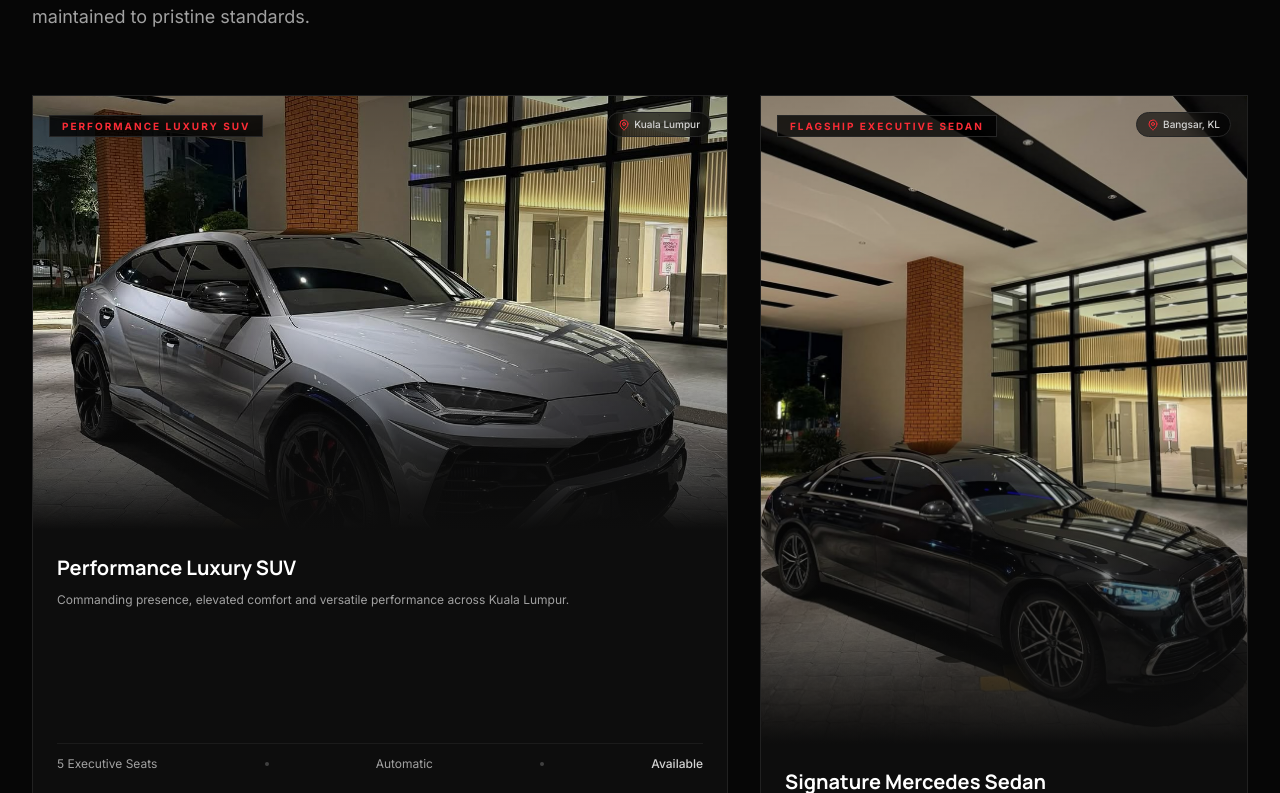
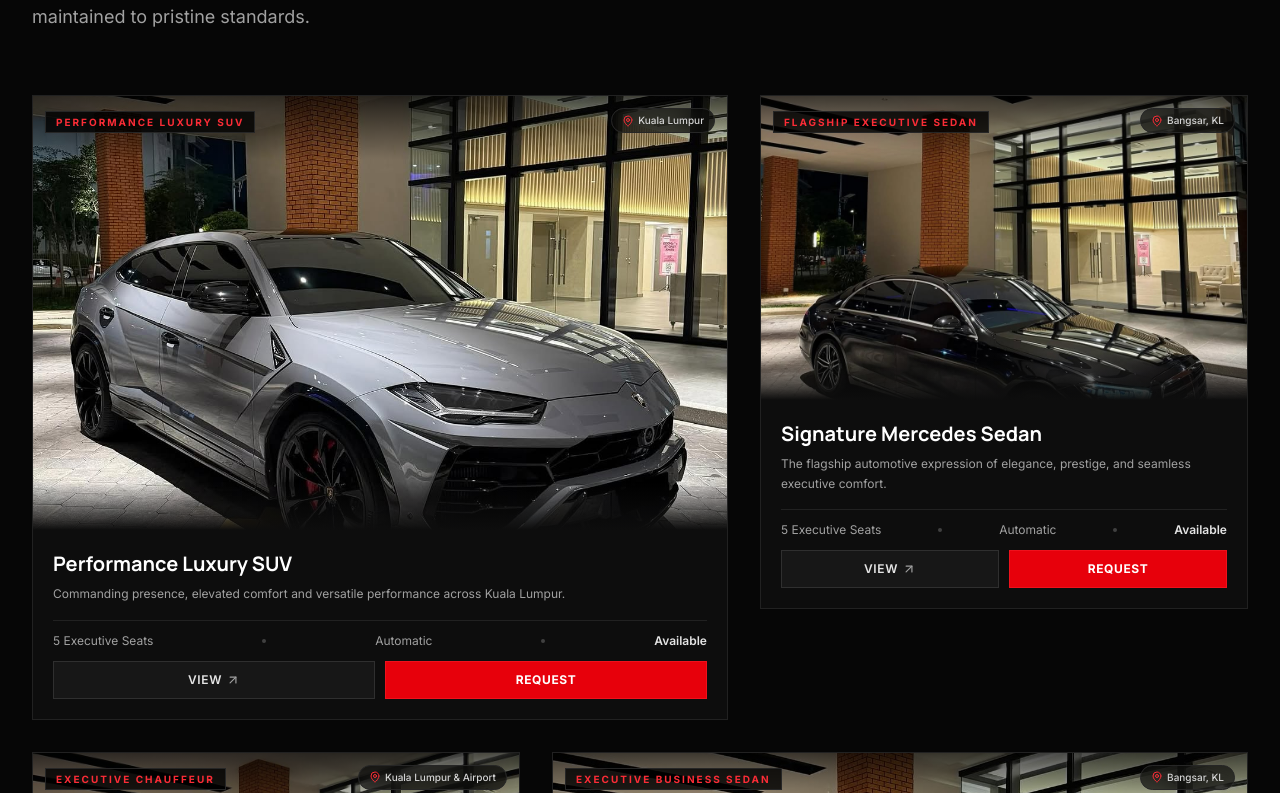
Before and after one commit to ArhamAmjad96/Car-Rental, a Next.js app: page / in a window 1280 px wide. Shown: the part 1627-2420 px from the top of the page. Built offline with nearby package versions, Linux system fonts and the light colour scheme.

Commit message:
Fix card image gradient overlay and layout stretching

```diff
--- a/src/components/fleet/FleetCard.tsx
+++ b/src/components/fleet/FleetCard.tsx
@@ -5,21 +5,27 @@
 import Link from "next/link";
 import { motion } from "framer-motion";
 import { Vehicle } from "@/data/vehicles";
-import { ArrowUpRight, ShieldCheck, MapPin } from "lucide-react";
+import { ArrowUpRight, MapPin } from "lucide-react";
 import { cn } from "@/lib/utils";
 
 interface FleetCardProps {
   vehicle: Vehicle;
   aspectRatio?: "portrait" | "landscape" | "square" | "tall";
   className?: string;
+  imagePosition?: string;
 }
 
-export function FleetCard({ vehicle, aspectRatio = "portrait", className }: FleetCardProps) {
+export function FleetCard({
+  vehicle,
+  aspectRatio = "portrait",
+  className,
+  imagePosition = "object-center",
+}: FleetCardProps) {
   const aspectClasses = {
-    portrait: "aspect-[3/4]",
+    portrait: "aspect-[4/3] sm:aspect-[3/4]",
     landscape: "aspect-[16/10]",
     square: "aspect-square",
-    tall: "aspect-[3/5]",
+    tall: "aspect-[4/3] sm:aspect-[3/5]",
   };
 
   return (
@@ -27,59 +33,67 @@
       whileHover={{ y: -6 }}
       transition={{ duration: 0.3, ease: "easeOut" }}
       className={cn(
-        "group relative bg-[#0D0D0D] border border-neutral-800/80 overflow-hidden flex flex-col justify-between",
+        "group relative bg-[#0D0D0D] border border-neutral-800/80 overflow-hidden flex flex-col justify-between rounded-none",
         className
       )}
     >
-      {/* Top Image Container */}
+      {/* Image Container with Subtle Bottom Gradient Only */}
       <div className={cn("relative w-full overflow-hidden bg-neutral-950", aspectClasses[aspectRatio])}>
         <Image
           src={vehicle.image}
           alt={`${vehicle.name} - REXX Luxury Rental Kuala Lumpur`}
           fill
           sizes="(max-width: 768px) 100vw, (max-width: 1200px) 50vw, 33vw"
-          className="object-cover object-center group-hover:scale-105 transition-transform duration-700 ease-out"
+          className={cn(
+            "object-cover group-hover:scale-105 transition-transform duration-700 ease-out",
+            imagePosition
+          )}
         />
 
-        {/* Gradient Overlay */}
-        <div className="absolute inset-0 bg-gradient-to-t from-[#0D0D0D] via-transparent to-black/30 pointer-events-none" />
+        {/* Top Vignette for Category & Location Contrast */}
+        <div className="absolute top-0 inset-x-0 h-16 bg-gradient-to-b from-black/70 to-transparent pointer-events-none z-10" />
+
+        {/* Minimal Bottom Fade (Does NOT cover the car bumper) */}
+        <div className="absolute bottom-0 inset-x-0 h-12 bg-gradient-to-t from-[#0D0D0D] to-transparent pointer-events-none z-10" />
 
         {/* Category Pill */}
-        <div className="absolute top-4 left-4 z-10">
-          <span className="px-3 py-1 bg-black/80 backdrop-blur-md text-[10px] font-bold tracking-[0.2em] uppercase text-red-500 border border-neutral-800">
+        <div className="absolute top-3 left-3 z-20">
+          <span className="px-2.5 py-1 bg-black/80 backdrop-blur-md text-[10px] font-bold tracking-[0.2em] uppercase text-red-500 border border-neutral-800">
             {vehicle.categoryLabel}
           </span>
         </div>
 
         {/* Location Badge */}
-        <div className="absolute top-4 right-4 z-10 flex items-center space-x-1 text-[10px] font-medium text-neutral-300 bg-black/60 backdrop-blur-md px-2.5 py-1 rounded-full border border-neutral-800">
+        <div className="absolute top-3 right-3 z-20 flex items-center space-x-1 text-[10px] font-medium text-neutral-300 bg-black/60 backdrop-blur-md px-2.5 py-1 rounded-full border border-neutral-800">
           <MapPin className="w-3 h-3 text-red-500" />
           <span>{vehicle.specs.location}</span>
         </div>
       </div>
 
       {/* Content Area */}
-      <div className="p-6 flex flex-col flex-grow justify-between space-y-4">
+      <div className="p-5 flex flex-col justify-between flex-grow space-y-4">
         <div>
           <h3 className="text-xl font-bold font-heading text-white group-hover:text-red-500 transition-colors">
             {vehicle.name}
           </h3>
-          <p className="text-xs text-neutral-400 mt-2 line-clamp-2 leading-relaxed">
+          <p className="text-xs text-neutral-400 mt-1.5 leading-relaxed line-clamp-2">
             {vehicle.tagline}
           </p>
         </div>
 
+        {/* Specifications & Actions Container */}
+        <div className="space-y-3 pt-3 border-t border-neutral-800/80">
           {/* Neutral Specs Line */}
-        <div className="flex items-center justify-between text-xs text-neutral-400 pt-3 border-t border-neutral-800/60">
+          <div className="flex items-center justify-between text-xs text-neutral-400">
             <span>{vehicle.specs.seating}</span>
             <span className="w-1 h-1 rounded-full bg-neutral-700" />
             <span>{vehicle.specs.transmission}</span>
             <span className="w-1 h-1 rounded-full bg-neutral-700" />
-          <span className="text-neutral-300 font-medium">Available</span>
+            <span className="text-neutral-200 font-semibold">Available</span>
           </div>
 
-        {/* Actions */}
-        <div className="grid grid-cols-2 gap-3 pt-2">
+          {/* Action Buttons */}
+          <div className="grid grid-cols-2 gap-2.5">
             <Link
               href={`/fleet/${vehicle.slug}`}
               className="py-2.5 px-3 bg-neutral-900 hover:bg-neutral-800 text-neutral-200 text-center text-xs font-semibold uppercase tracking-wider transition-colors border border-neutral-700/60 flex items-center justify-center space-x-1"
@@ -90,12 +104,13 @@
 
             <Link
               href={`/contact?vehicle=${encodeURIComponent(vehicle.name)}`}
-            className="py-2.5 px-3 bg-red-600 hover:bg-red-500 text-white text-center text-xs font-bold uppercase tracking-wider transition-colors flex items-center justify-center"
+              className="py-2.5 px-3 bg-red-600 hover:bg-red-500 text-white text-center text-xs font-bold uppercase tracking-wider transition-colors flex items-center justify-center border border-red-500/40"
             >
               Request
             </Link>
           </div>
         </div>
+      </div>
     </motion.div>
   );
 }
--- a/src/components/home/FeaturedFleet.tsx
+++ b/src/components/home/FeaturedFleet.tsx
@@ -21,32 +21,48 @@
         />
 
         {/* Asymmetrical Layout Grid */}
-        <div className="grid grid-cols-1 md:grid-cols-2 lg:grid-cols-12 gap-6 lg:gap-8 mb-12">
-          {/* Card 1 - Main Large Feature Card (Span 7) */}
+        <div className="grid grid-cols-1 md:grid-cols-2 lg:grid-cols-12 gap-6 lg:gap-8 mb-12 items-start">
+          {/* Card 1 - Main Large Feature Card (Span 7) - Performance SUV */}
           {featuredVehicles[0] && (
             <div className="lg:col-span-7">
-              <FleetCard vehicle={featuredVehicles[0]} aspectRatio="landscape" className="h-full" />
+              <FleetCard
+                vehicle={featuredVehicles[0]}
+                aspectRatio="landscape"
+                imagePosition="object-center"
+              />
             </div>
           )}
 
-          {/* Card 2 - Stacked Right Top (Span 5) */}
+          {/* Card 2 - Stacked Right Top (Span 5) - Signature Mercedes */}
           {featuredVehicles[1] && (
             <div className="lg:col-span-5">
-              <FleetCard vehicle={featuredVehicles[1]} aspectRatio="portrait" className="h-full" />
+              <FleetCard
+                vehicle={featuredVehicles[1]}
+                aspectRatio="landscape"
+                imagePosition="object-center"
+              />
             </div>
           )}
 
-          {/* Card 3 - Stacked Left Bottom (Span 5) */}
+          {/* Card 3 - Executive Chauffeur (Span 5) */}
           {featuredVehicles[2] && (
             <div className="lg:col-span-5">
-              <FleetCard vehicle={featuredVehicles[2]} aspectRatio="portrait" className="h-full" />
+              <FleetCard
+                vehicle={featuredVehicles[2]}
+                aspectRatio="landscape"
+                imagePosition="object-center"
+              />
             </div>
           )}
 
-          {/* Card 4 - Wide Right Bottom (Span 7) */}
+          {/* Card 4 - Toyota Luxury MPV (Span 7) */}
           {featuredVehicles[3] && (
             <div className="lg:col-span-7">
-              <FleetCard vehicle={featuredVehicles[3]} aspectRatio="landscape" className="h-full" />
+              <FleetCard
+                vehicle={featuredVehicles[3]}
+                aspectRatio="landscape"
+                imagePosition="object-center"
+              />
             </div>
           )}
         </div>
```
Lines whose indentation alone changed are shown as unchanged.
